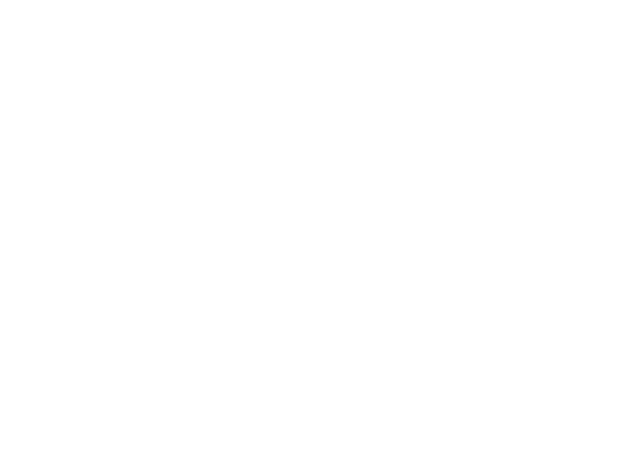
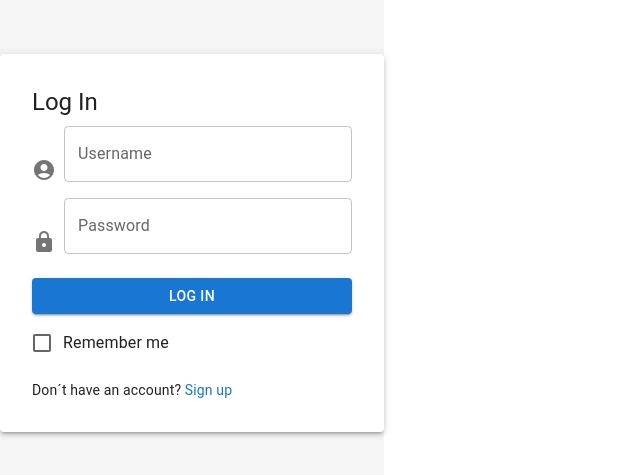
Before and after one commit to Matias-Clavijo/retoJulio2025, a React (Vite) app: page /login in a window 1280 px wide. Before the commit this address had no page. Shown: the part 157-632 px from the top of the page, without its empty margins (0-640 px from the left). Built offline with nearby package versions, Linux system fonts and the light colour scheme.

Commit message:
Agregué el login

```diff
--- a/package.json
+++ b/package.json
@@ -12,6 +12,7 @@
   "dependencies": {
     "@emotion/react": "^11.14.0",
     "@emotion/styled": "^11.14.1",
+    "@mui/icons-material": "^7.2.0",
     "@mui/material": "^7.2.0",
     "react": "^19.1.0",
     "react-dom": "^19.1.0",
--- a/src/App.jsx
+++ b/src/App.jsx
@@ -1,13 +1,16 @@
 import { BrowserRouter, Routes, Route } from 'react-router-dom';
 import Home from './pages/Home';
 import About from './pages/About';
+import Login from './pages/Login';
 
 export default function App() {
   return (
     <BrowserRouter>
       <Routes>
-        <Route path="/" element={<About />} />
-        <Route path="/about" element={<Home />} />
+        <Route path="/" element={<Home />} />
+        <Route path="/about" element={<About />} />
+        <Route path="/login" element={<Login />} />
+
       </Routes>
     </BrowserRouter>
   );
--- /dev/null
+++ b/src/pages/Login.jsx
@@ -0,0 +1,59 @@
+import React from 'react';
+import {
+  Box,
+  TextField,
+  Button,
+  Checkbox,
+  FormControlLabel,
+  Typography,
+  Link,
+  Paper
+} from '@mui/material';
+import { AccountCircle, Lock } from '@mui/icons-material';
+
+function Login() {
+  return (
+    <Box
+      display="flex"
+      justifyContent="center"
+      alignItems="center"
+      minHeight="100vh"
+      bgcolor="#f5f5f5"
+    >
+      <Paper elevation={3} sx={{ padding: 4, width: 320 }}>
+        <Typography variant="h5" gutterBottom>
+          Log In
+        </Typography>
+
+        <Box display="flex" alignItems="flex-end" mb={2}>
+          <AccountCircle sx={{ color: 'action.active', mr: 1 }} />
+          <TextField fullWidth label="Username" variant="outlined" />
+        </Box>
+
+        <Box display="flex" alignItems="flex-end" mb={2}>
+          <Lock sx={{ color: 'action.active', mr: 1 }} />
+          <TextField fullWidth label="Password" type="password" variant="outlined" />
+        </Box>
+
+        <Button
+          variant="contained"
+          fullWidth
+          sx={{ mt: 1, mb: 1 }}
+        >
+          Log in
+        </Button>
+
+        <FormControlLabel control={<Checkbox />} label="Remember me" />
+
+        <Typography variant="body2" sx={{ mt: 2 }}>
+          Don´t have an account?{' '}
+          <Link href="#" underline="hover">
+            Sign up
+          </Link>
+        </Typography>
+      </Paper>
+    </Box>
+  );
+}
+
+export default Login;
```
Also changed, not shown: 1 other file (tests, documents, lock files or other folders).
